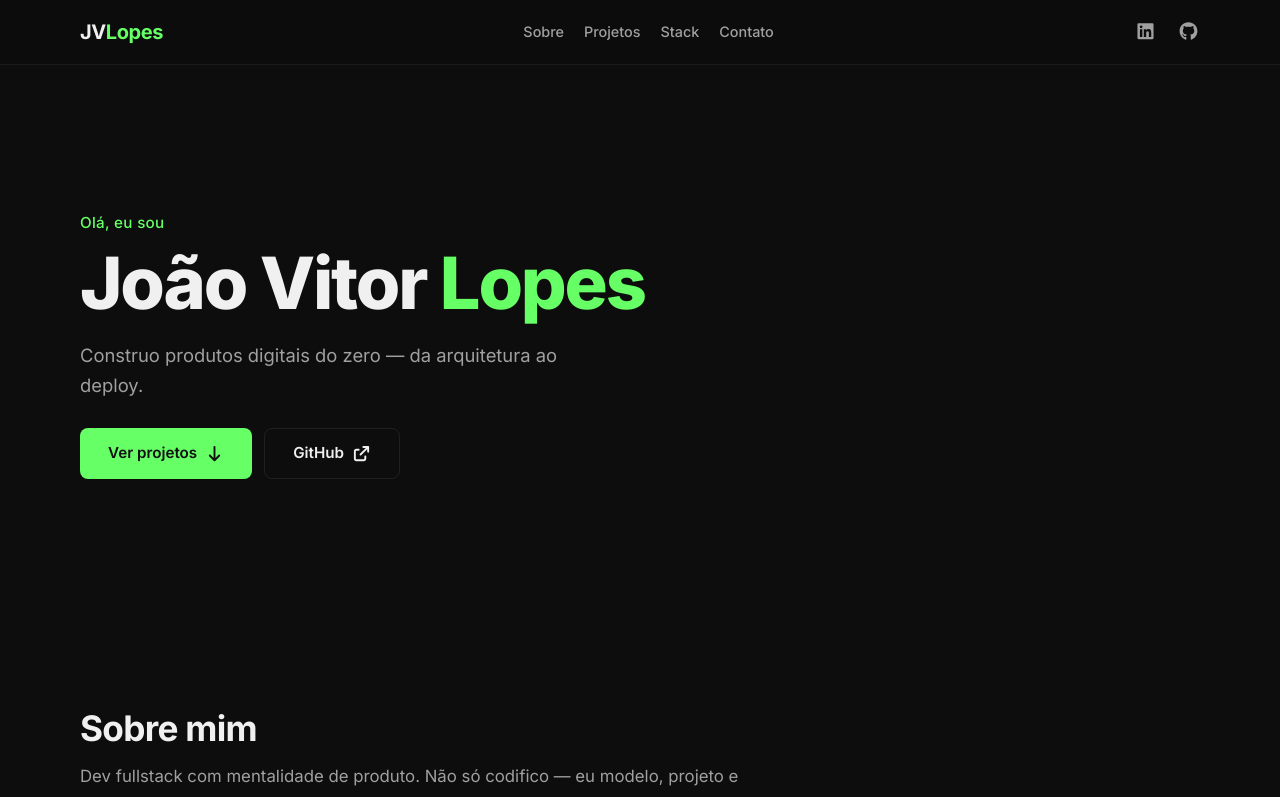
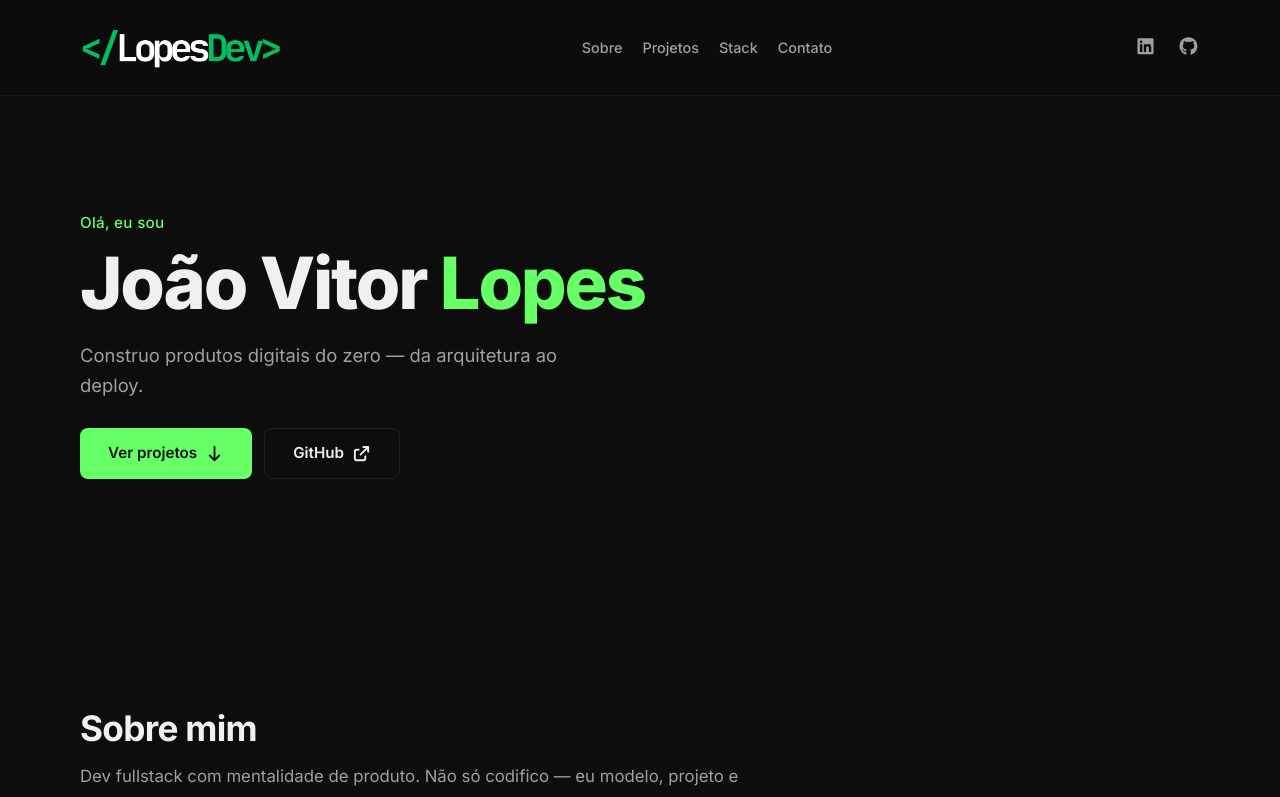
Before and after one commit to lopessjv07/profile, a React (Vite) app in the folder profile/: page / in a window 1280 px wide. Shown: the top 797 px of the page. Built offline with nearby package versions, Linux system fonts and the light colour scheme.

Commit message:
layout refeito

```diff
--- a/profile/src/components/Header/Header.css
+++ b/profile/src/components/Header/Header.css
@@ -26,20 +26,14 @@
 
 /* Logo */
 .header__logo {
-    font-size: 1.15rem;
-    font-weight: 700;
-    color: var(--text-primary);
-    letter-spacing: -0.02em;
+    display: flex;
+        align-items: center;
     text-decoration: none;
-    transition: color var(--transition-fast);
 }
 
-.header__logo:hover {
-    color: var(--green-light);
-}
-
-.header__logo-accent {
-    color: var(--green-light);
+.header__logo-img {
+    width: 200px;
+    height: auto;
 }
 
 /* Nav Links — hidden on mobile */
--- a/profile/src/components/Header/Header.tsx
+++ b/profile/src/components/Header/Header.tsx
@@ -7,7 +7,7 @@ function Header() {
     <header className="header">
       <div className="header__inner">
         <a href="#" className="header__logo">
-          JV<span className="header__logo-accent">Lopes</span>
+          <img src="/logo.png" alt="LopesDev" className="header__logo-img" />
         </a>
 
         <nav className="header__nav">
```
Also changed, not shown: profile/public/logo.png.
